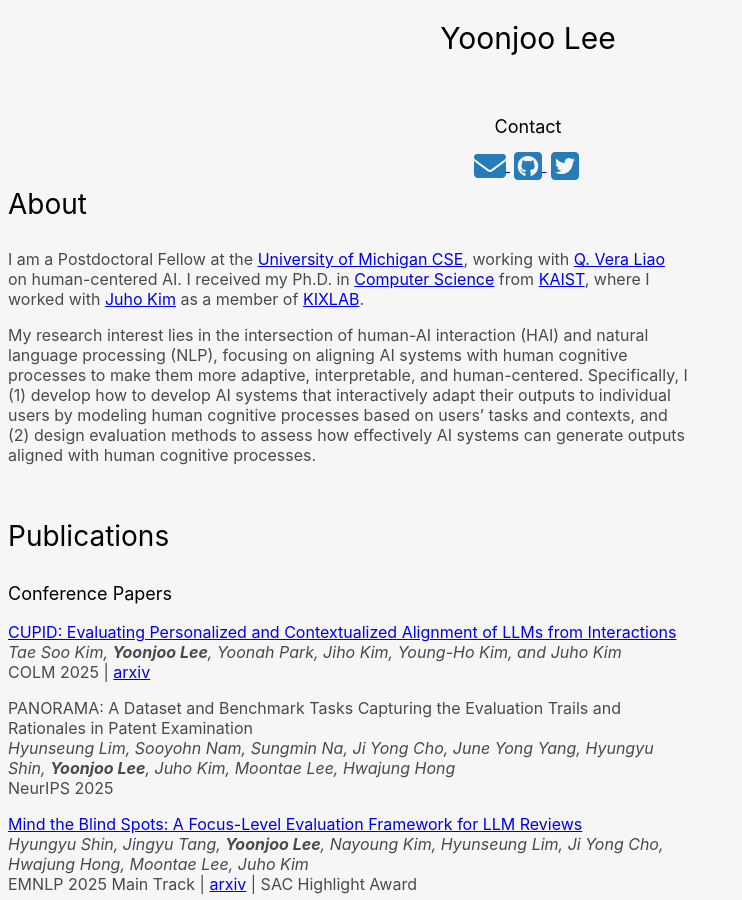
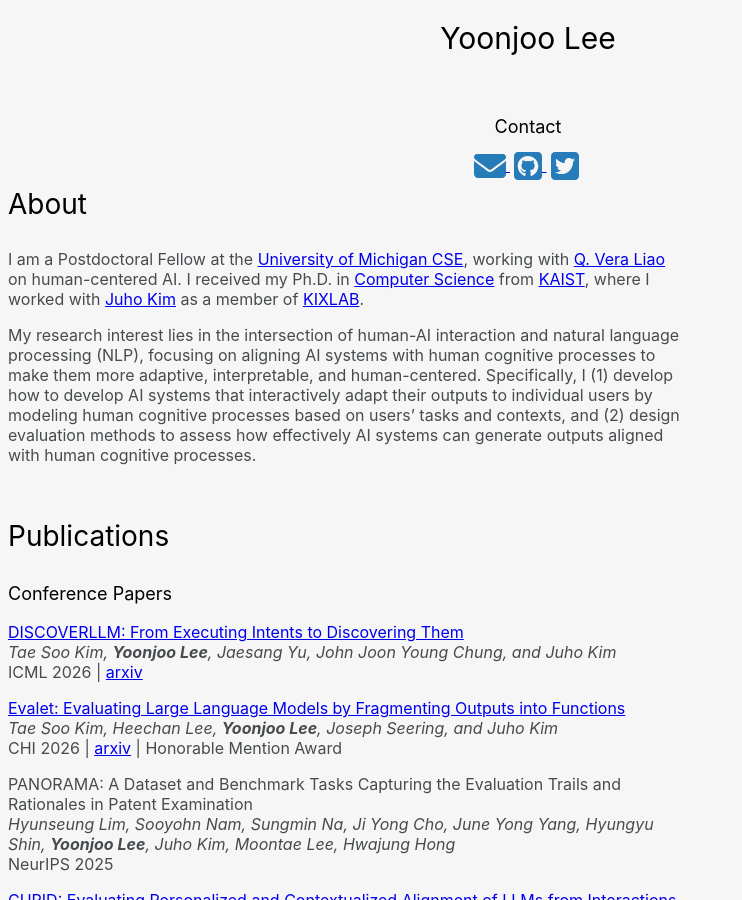
Before and after one commit to yjo2lee/yoonjoo.github.io, a Jekyll site: the page built from index.md, in a window 1280 px wide and 900 px high. Shown: the whole window, without its empty margins (0-742 px from the left). Built offline with Jekyll 4.4.1, drawn with Linux system fonts in a browser that asks for light colours; a style sheet for code colours, icons or effects is not loaded; our own code applies the rules of GitHub Pages for plain Markdown files.

Commit message:
Update index.md

```diff
--- a/index.md
+++ b/index.md
@@ -6,19 +6,27 @@ layout: default
 
 I am a Postdoctoral Fellow at the [University of Michigan CSE](https://cse.engin.umich.edu/){:target="_blank"}, working with [Q. Vera Liao](https://qveraliao.com/){:target="_blank"} on human-centered AI. I received my Ph.D. in [Computer Science](https://cs.kaist.ac.kr/){:target="_blank"} from [KAIST](https://www.kaist.ac.kr/){:target="_blank"}, where I worked with [Juho Kim](https://juhokim.com/){:target="_blank"} as a member of [KIXLAB](https://www.kixlab.org/){:target="_blank"}.
 
-My research interest lies in the intersection of human-AI interaction (HAI) and natural language processing (NLP), focusing on aligning AI systems with human cognitive processes to make them more adaptive, interpretable, and human-centered. Specifically, I (1) develop how to develop AI systems that interactively adapt their outputs to individual users by modeling human cognitive processes based on users’ tasks and contexts, and (2) design evaluation methods to assess how effectively AI systems can generate outputs aligned with human cognitive processes.
+My research interest lies in the intersection of human-AI interaction and natural language processing (NLP), focusing on aligning AI systems with human cognitive processes to make them more adaptive, interpretable, and human-centered. Specifically, I (1) develop how to develop AI systems that interactively adapt their outputs to individual users by modeling human cognitive processes based on users’ tasks and contexts, and (2) design evaluation methods to assess how effectively AI systems can generate outputs aligned with human cognitive processes.
 
 ## Publications
 
 ### Conference Papers
 
-[CUPID: Evaluating Personalized and Contextualized Alignment of LLMs from Interactions](https://arxiv.org/abs/2508.01674){:target="_blank"}\
-_Tae Soo Kim, **Yoonjoo Lee**, Yoonah Park, Jiho Kim, Young-Ho Kim, and Juho Kim_\
-COLM 2025 | [arxiv](https://arxiv.org/abs/2508.01674){:target="_blank"}
+[DISCOVERLLM: From Executing Intents to Discovering Them](https://arxiv.org/pdf/2602.03429){:target="_blank"}\
+_Tae Soo Kim, **Yoonjoo Lee**, Jaesang Yu, John Joon Young Chung, and Juho Kim_\
+ICML 2026 | [arxiv](https://arxiv.org/pdf/2602.03429){:target="_blank"}
+
+[Evalet: Evaluating Large Language Models by Fragmenting Outputs into Functions](https://arxiv.org/pdf/2509.11206){:target="_blank"}\
+_Tae Soo Kim, Heechan Lee, **Yoonjoo Lee**, Joseph Seering, and Juho Kim_\
+CHI 2026 | [arxiv](https://arxiv.org/pdf/2509.11206){:target="_blank"} | Honorable Mention Award
 
 PANORAMA: A Dataset and Benchmark Tasks Capturing the Evaluation Trails and Rationales in Patent Examination\
 _Hyunseung Lim, Sooyohn Nam, Sungmin Na, Ji Yong Cho, June Yong Yang, Hyungyu Shin, **Yoonjoo Lee**, Juho Kim, Moontae Lee, Hwajung Hong_\
 NeurIPS 2025
+
+[CUPID: Evaluating Personalized and Contextualized Alignment of LLMs from Interactions](https://arxiv.org/abs/2508.01674){:target="_blank"}\
+_Tae Soo Kim, **Yoonjoo Lee**, Yoonah Park, Jiho Kim, Young-Ho Kim, and Juho Kim_\
+COLM 2025 | [arxiv](https://arxiv.org/abs/2508.01674){:target="_blank"}
 
 [Mind the Blind Spots: A Focus-Level Evaluation Framework for LLM Reviews](https://arxiv.org/abs/2502.17086){:target="_blank"}\
 _Hyungyu Shin, Jingyu Tang, **Yoonjoo Lee**, Nayoung Kim, Hyunseung Lim, Ji Yong Cho, Hwajung Hong, Moontae Lee, Juho Kim_\
```
